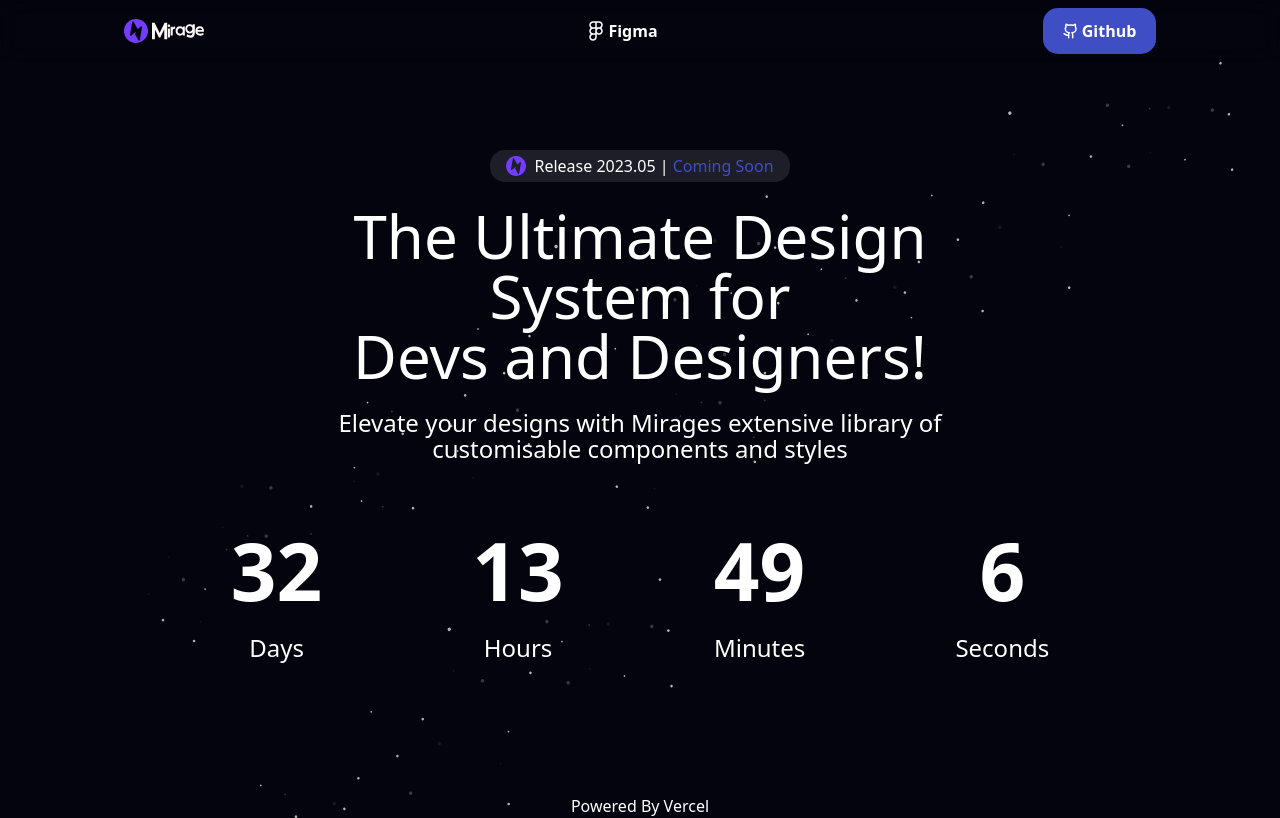
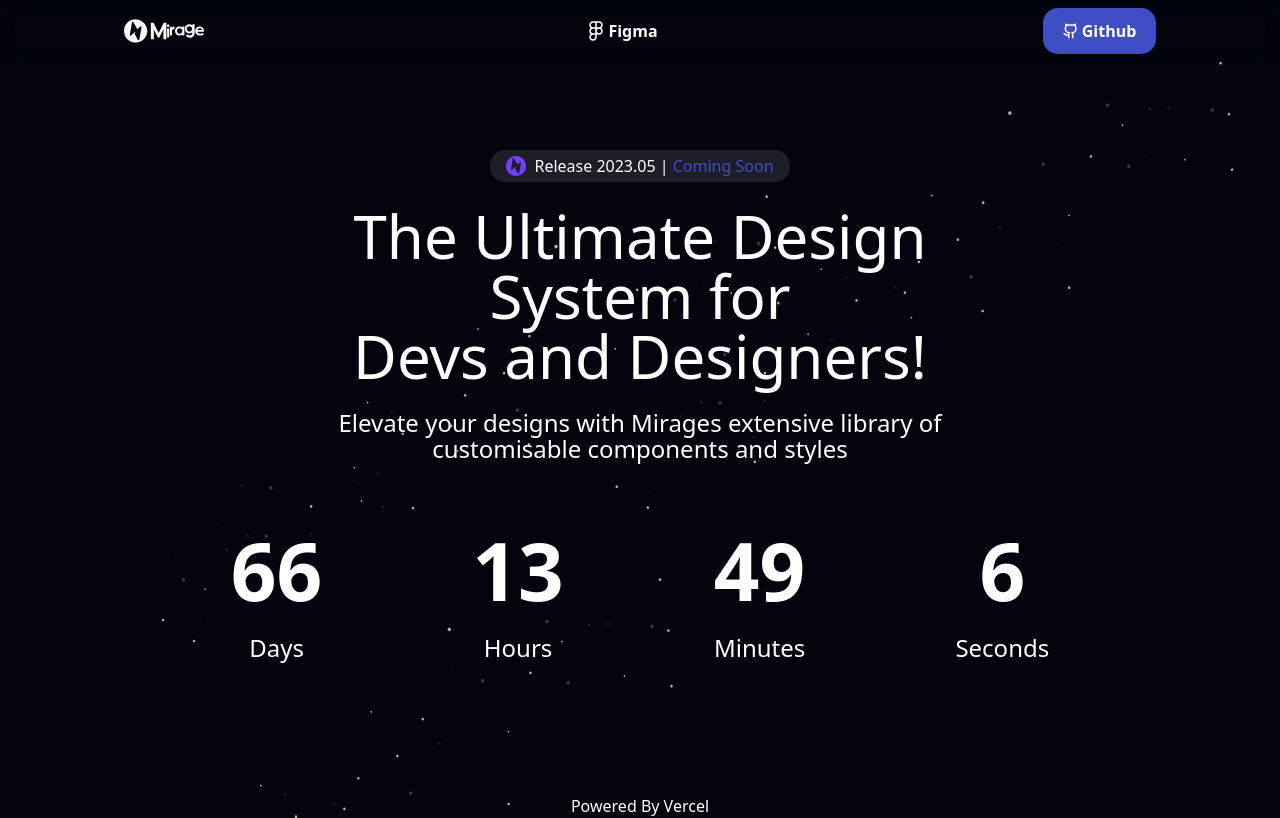
Before and after one commit to 4eug/Mirage-Launch-Website, a Next.js app: page / in a window 1280 px wide. Built offline with nearby package versions, Linux system fonts and the light colour scheme.

Commit message:
Date Change & Favicon

```diff
--- a/components/icons/logo.tsx
+++ b/components/icons/logo.tsx
@@ -2,48 +2,45 @@ export const Logo = ({ className }: { className?: string }) => (
   <svg
     width="80"
     height="24"
-    viewBox="0 0 80 24"
+    viewBox="0 0 447 130"
     fill="none"
     xmlns="http://www.w3.org/2000/svg"
   >
     <path
-      fillRule="evenodd"
-      clipRule="evenodd"
-      d="M11.163 23.9703C17.774 24.4326 23.508 19.448 23.9703 12.837C24.4326 6.22604 19.448 0.492011 12.837 0.0297254C6.22604 -0.432561 0.492012 4.55196 0.0297254 11.163C-0.432561 17.774 4.55196 23.508 11.163 23.9703ZM8.19631 3.26881C8.34963 2.38756 9.25867 2.17256 9.67189 2.91987L13.7641 10.3203L16.6525 7.4656C17.2588 6.86642 18.1356 7.57665 17.9693 8.53236L15.8286 20.834C15.6752 21.7153 14.7662 21.9303 14.353 21.1829L11.0047 15.1278L12.0252 12.4782L9.27705 14.7547L7.37232 16.6372C6.76599 17.2364 5.88935 16.5262 6.05564 15.5705L8.19631 3.26881Z"
-      fill="#743CFE"
-    />
-    <path
-      d="M43.2248 20.2278L43.1862 3.77216H40.6198L35.6413 13.9982L30.5857 3.77216H28V20.2278H30.933V10.566L34.8888 18.4882H36.2974L40.2725 10.3544L40.2918 20.2278H43.2248Z"
+      fill-rule="evenodd"
+      clip-rule="evenodd"
+      d="M60.466 129.839C96.2756 132.343 127.335 105.344 129.839 69.534C132.343 33.7244 105.344 2.66506 69.534 0.161012C33.7244 -2.34304 2.66506 24.6564 0.161012 60.466C-2.34304 96.2756 24.6564 127.335 60.466 129.839ZM44.3967 17.7061C45.2272 12.9326 50.1511 11.768 52.3894 15.816L74.5554 55.9014L90.2013 40.4387C93.4853 37.1931 98.2344 41.0402 97.3336 46.2169L85.7381 112.851C84.9074 117.625 79.9838 118.789 77.7455 114.741L59.6089 81.9425L65.1363 67.5904L50.2507 79.9215L39.9334 90.118C36.6491 93.3639 31.9006 89.5168 32.8014 84.34L44.3967 17.7061Z"
       fill="#FFFAFA"
     />
     <path
-      d="M45.9229 9.52174V18.4435H43.8993V9.52174H45.9229Z"
+      d="M236.957 110.5L236.737 19.5H222.078L193.644 76.05L164.768 19.5H150V110.5H166.752V57.07L189.346 100.88H197.391L220.095 55.9L220.205 110.5H236.957Z"
+      fill="#FFFAFA"
+    />
+    <path d="M252.367 51.2952V100.633H240.81V51.2952H252.367Z" fill="#FFFAFA" />
+    <path
+      d="M246.558 29.3675C250.581 29.3675 253.458 32.195 253.458 36.1788C253.458 40.1627 250.581 42.9902 246.558 42.9902C242.544 42.9902 239.709 40.171 239.709 36.1788C239.709 32.1866 242.544 29.3675 246.558 29.3675Z"
       fill="#FFFAFA"
     />
     <path
-      d="M44.9058 5.55651C45.6101 5.55651 46.1138 6.06782 46.1138 6.78822C46.1138 7.50862 45.6101 8.01993 44.9058 8.01993C44.2031 8.01993 43.7066 7.51014 43.7066 6.78822C43.7066 6.0663 44.2031 5.55651 44.9058 5.55651Z"
+      d="M267.749 47.4699V41.0542H256.209V89.6687H268.291V66.7169C268.291 57.4096 272.705 53.1627 279.366 53.1627C280.295 53.1627 281.07 53.253 282.076 53.3434V40.3313C275.648 40.3313 270.692 42.7711 267.749 47.4699Z"
       fill="#FFFAFA"
     />
     <path
-      d="M48.616 8.83V7.66984H46.5956V16.4609H48.7109V12.3105C48.7109 10.6274 49.4838 9.85943 50.6499 9.85943C50.8126 9.85943 50.9482 9.87577 51.1245 9.89211V7.53912C49.999 7.53912 49.1312 7.98031 48.616 8.83Z"
+      fill-rule="evenodd"
+      clip-rule="evenodd"
+      d="M326.084 45.6426C322.167 41.5485 316.754 39.3723 309.702 39.3723C295.369 39.3723 284.828 49.9134 284.828 64.7511C284.828 79.6826 295.467 90.6277 309.702 90.6277C316.754 90.6277 322.167 88.4515 326.084 84.3574V89.6321H337.479V40.3679H326.084V45.6426ZM296.224 64.751C296.224 56.1005 302.286 49.7096 310.903 49.7096C319.583 49.7096 326.034 56.2231 326.034 64.751C326.034 73.4065 319.516 80.2902 310.903 80.2902C302.381 80.2902 296.224 73.5147 296.224 64.751Z"
       fill="#FFFAFA"
     />
     <path
-      fillRule="evenodd"
-      clipRule="evenodd"
-      d="M58.8295 8.49957C58.1437 7.75923 57.196 7.3657 55.9613 7.3657C53.4519 7.3657 51.6063 9.27186 51.6063 11.955C51.6063 14.6551 53.469 16.6343 55.9613 16.6343C57.196 16.6343 58.1437 16.2408 58.8295 15.5004V16.4543H60.8247V7.54574H58.8295V8.49957ZM53.6015 11.955C53.6015 10.3907 54.6629 9.23501 56.1716 9.23501C57.6913 9.23501 58.8207 10.4129 58.8207 11.955C58.8207 13.5202 57.6796 14.765 56.1716 14.765C54.6796 14.765 53.6015 13.5397 53.6015 11.955Z"
+      fill-rule="evenodd"
+      clip-rule="evenodd"
+      d="M382.122 34.7783V27.8504H394.717V72.8315C394.717 92.9124 385.526 102.15 369.017 102.15C360.337 102.15 351.913 99.6395 346.552 94.7197L351.828 83.4744C355.742 87.1894 362.124 89.5991 367.996 89.5991C377.357 89.5991 381.442 84.5788 381.442 74.8396V72.5303C377.953 77.0485 370.954 78.8514 364.997 78.8514C352.318 78.8514 340.231 68.5757 340.231 52.8122C340.231 37.0488 352.318 27.8504 364.997 27.8504C371.38 27.8504 378.633 29.5573 382.122 34.7783ZM350.688 53.0525C350.688 44.402 356.75 38.011 365.368 38.011C374.047 38.011 380.498 44.5245 380.498 53.0525C380.498 61.7079 373.981 68.5917 365.368 68.5917C356.846 68.5917 350.688 61.8162 350.688 53.0525Z"
       fill="#FFFAFA"
     />
     <path
-      fillRule="evenodd"
-      clipRule="evenodd"
-      d="M68.641 6.53496V5.28218H70.8461V13.4162C70.8461 17.0475 69.2369 18.7178 66.3465 18.7178C64.8268 18.7178 63.3517 18.2639 62.4131 17.3743L63.3368 15.3408C64.0222 16.0125 65.1396 16.4483 66.1677 16.4483C67.8066 16.4483 68.5218 15.5405 68.5218 13.7793V13.3617C67.9109 14.1788 66.6856 14.5048 65.6427 14.5048C63.4227 14.5048 61.3065 12.6466 61.3065 9.79607C61.3065 6.94553 63.4227 5.28218 65.6427 5.28218C66.7601 5.28218 68.0301 5.59083 68.641 6.53496ZM63.1373 9.83951C63.1373 8.27523 64.1987 7.11954 65.7075 7.11954C67.2271 7.11954 68.3566 8.29739 68.3566 9.83951C68.3566 11.4047 67.2155 12.6495 65.7075 12.6495C64.2154 12.6495 63.1373 11.4243 63.1373 9.83951Z"
-      fill="#FFFAFA"
-    />
-    <path
-      fillRule="evenodd"
-      clipRule="evenodd"
-      d="M79.9279 12.5842C80.3932 9.71508 78.5585 7.3657 75.788 7.3657C73.2136 7.3657 71.3279 9.33807 71.3279 12C71.3279 14.7404 73.3425 16.6343 76.2439 16.6343C77.4416 16.6343 78.5242 16.349 79.5162 15.7708L79.5952 15.7248L79.2889 13.8377L79.1335 13.9138C77.9718 14.4823 77.1633 14.711 76.2439 14.711C74.7366 14.711 73.7408 14.0282 73.4034 12.7816H79.8935L79.9279 12.5842ZM73.4517 11.0243C73.6654 9.96533 74.5995 9.26201 75.8406 9.26201C77.0515 9.26201 77.8715 9.93705 78.0585 11.0211L78.0698 11.0923H73.439L73.4517 11.0243Z"
+      fill-rule="evenodd"
+      clip-rule="evenodd"
+      d="M446.588 68.2304C449.246 52.3644 438.767 39.3723 422.943 39.3723C408.24 39.3723 397.469 50.2795 397.469 65C397.469 80.1542 408.976 90.6277 425.547 90.6277C432.388 90.6277 438.571 89.0498 444.237 85.8526L444.688 85.598L442.939 75.1627L442.051 75.5831C435.416 78.727 430.798 79.9916 425.547 79.9916C416.938 79.9916 411.25 76.216 409.323 69.3224H446.392L446.588 68.2304ZM409.599 59.6041C410.82 53.7483 416.155 49.8589 423.243 49.8589C430.159 49.8589 434.843 53.5919 435.911 59.5864L435.976 59.9806H409.527L409.599 59.6041Z"
       fill="#FFFAFA"
     />
   </svg>
--- a/components/timer-card.tsx
+++ b/components/timer-card.tsx
@@ -15,7 +15,7 @@ const TimerCard = () => {
 
   useEffect(() => {
     const interval = setInterval(() => {
-      const countdownDate = new Date('2023-05-17T00:00:00').getTime();
+      const countdownDate = new Date('2023-06-20T00:00:00').getTime();
       const now = new Date().getTime();
       const timeDifference = countdownDate - now;
 
```
Also changed, not shown: 1 other file (tests, documents, lock files or other folders).
